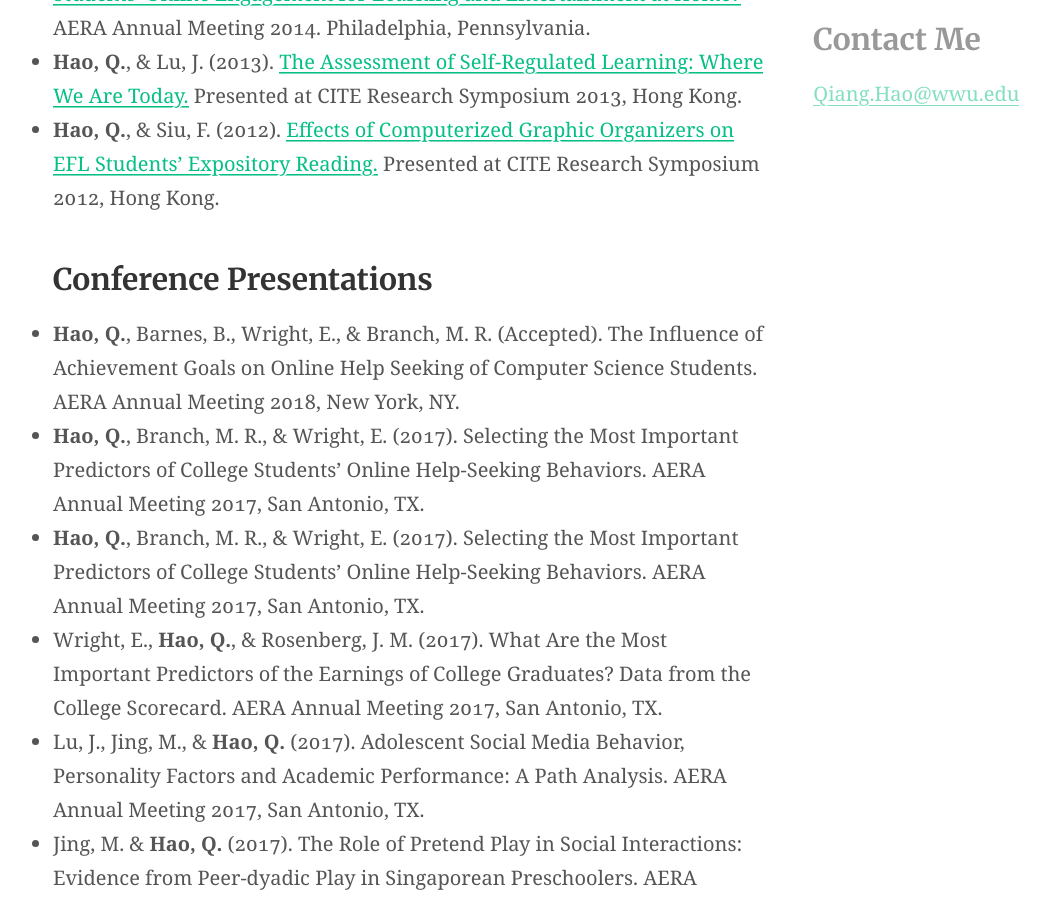
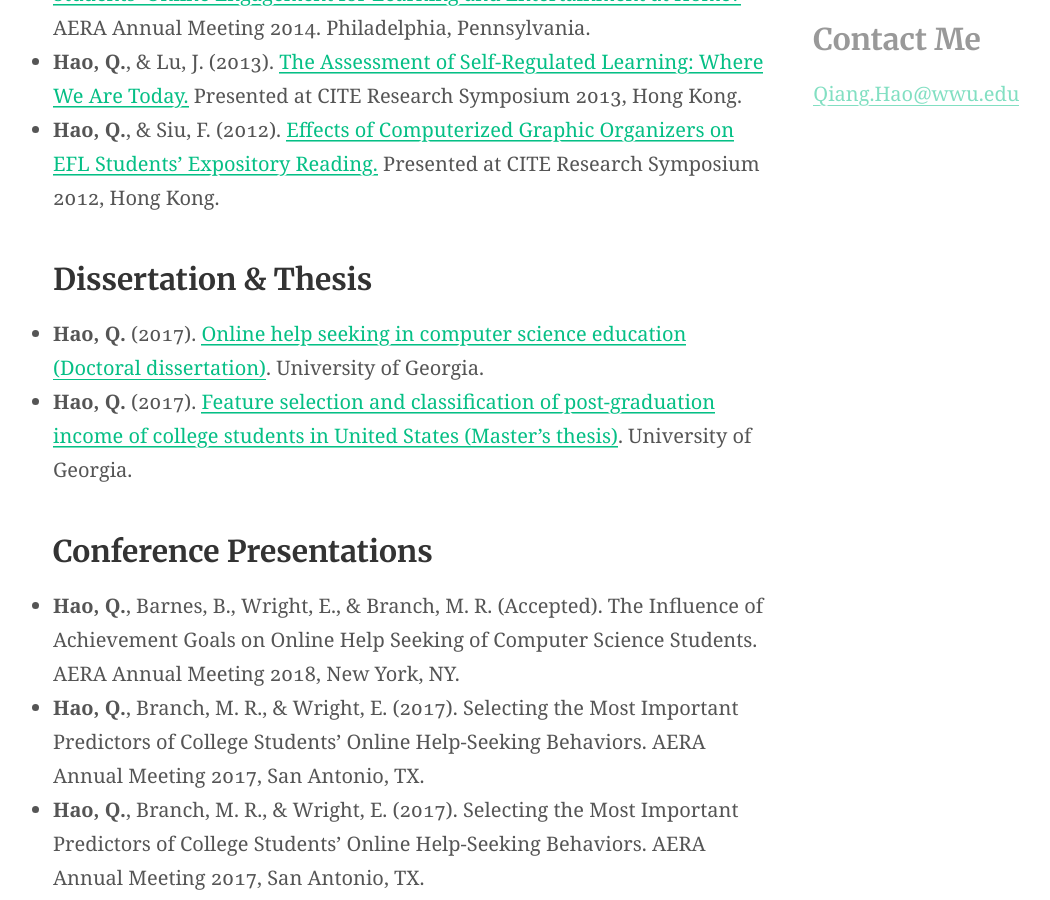
Before and after one commit to Neo-Hao/neo-hao.github.io, a Jekyll site: the page built from cv.md, in a window 1280 px wide and 900 px high, scrolled down 1979 px. Shown: the whole window, without its empty margins (11-1061 px from the left). Built offline with Jekyll 4.4.1, drawn with Linux system fonts in a browser that asks for light colours; some of the changed text lies outside the part shown.

Commit message:
dissertation & thesis

```diff
--- a/cv.md
+++ b/cv.md
@@ -37,6 +37,12 @@ aside: true
 * <strong>Hao, Q.</strong>, & Lu, J. (2013). <a href="http://neo-hao.github.io/downloads/CITE-2013.pdf" target="_blank">The Assessment of Self-Regulated Learning: Where We Are Today.</a> Presented at CITE Research Symposium 2013, Hong Kong.
 
 * <strong>Hao, Q.</strong>, & Siu, F. (2012). <a href="http://neo-hao.github.io/downloads/CITE-2012.pdf" target="_blank">Effects of Computerized Graphic Organizers on EFL Students' Expository Reading.</a> Presented at CITE Research Symposium 2012, Hong Kong.
+
+### Dissertation & Thesis
+
+* <strong>Hao, Q.</strong> (2017). <a href="http://neo-hao.github.io/downloads/phd-ldt-uga.pdf" target="_blank">Online help seeking in computer science education (Doctoral dissertation)</a>. University of Georgia.
+
+* <strong>Hao, Q.</strong> (2017). <a href="http://neo-hao.github.io/downloads/ms-cs-uga.pdf" target="_blank">Feature selection and classification of post-graduation income of college students in United States (Master’s thesis)</a>. University of Georgia.
 
 ### Conference Presentations
 
@@ -126,13 +132,13 @@ aside: true
 
 ### Committee & Working Group
 
-Committees & Working Groups at Department Level:
+#### Committees & Working Groups at Department Level
 
 * Student-Centered Learning Committee, Computer Science, Western Washington University
 * Undergraduate Curriculum Committee, Computer Science, Western Washington University
 * Secondary Education Committee, Science, Math, and Technology Education, Western Washington University
 
-Committees & Working Groups at State Level:
+#### Committees & Working Groups at State Level
 
 * Next Generation STEM Teacher Preparation Project, Washington State
 
```
Also changed, not shown: 3 other files.
